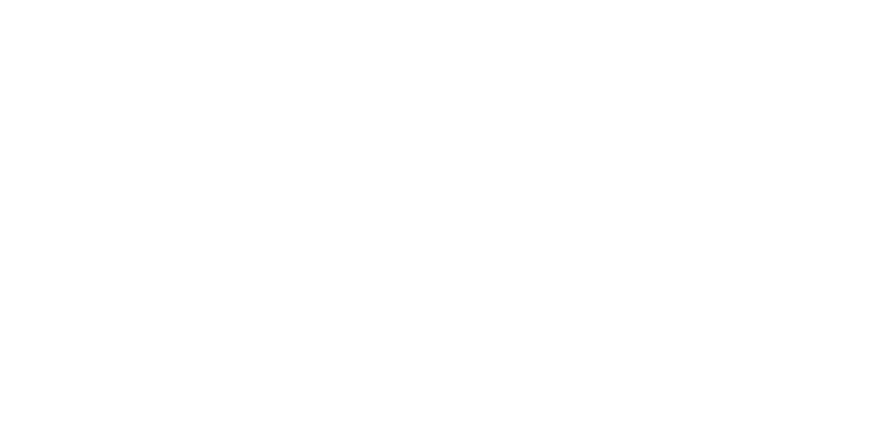
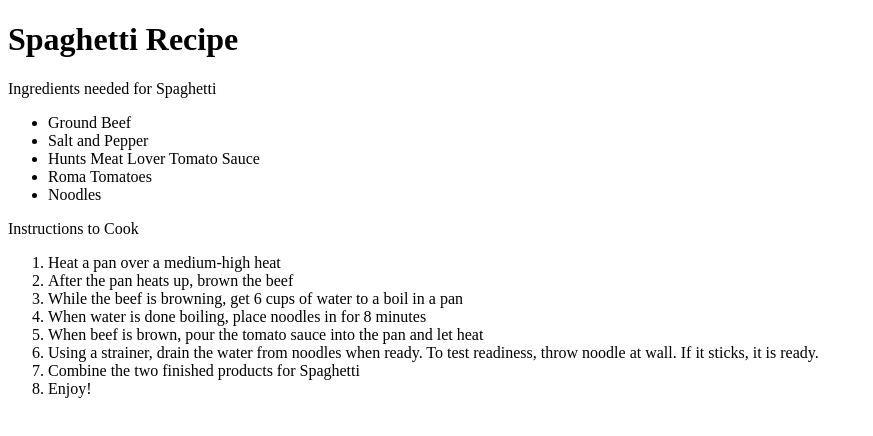
Before and after one commit to Bravegar/Odin-Recipes, a plain HTML site: page recipes/Spaghetti.html in a window 1280 px wide. Shown: the whole page, without its empty margins (0-873 px from the left). Drawn offline with Linux system fonts and the light colour scheme.

Commit message:
Completed review of SpicyMeat.html and Spaghetti.html

```diff
--- a/recipes/Spaghetti.html
+++ b/recipes/Spaghetti.html
@@ -1,12 +1,31 @@
 <!DOCTYPE html>
 <html>
     <head>
-        <title> Spicy Meat Recipes</title>
+        <title>Spaghetti Recipe</title>
         <meta charset="UTF-8">
     </head>
     <body>
+        <h1>Spaghetti Recipe</h1>
+        <p>Ingredients needed for Spaghetti</p>
+        <ul>
+            <li>Ground Beef </li>
+            <li>Salt and Pepper</li>
+            <li>Hunts Meat Lover Tomato Sauce</li>
+            <li>Roma Tomatoes</li>
+            <li>Noodles</li>
+        </ul>
 
-
+        <p>Instructions to Cook</p>
+        <ol>
+            <li>Heat a pan over a medium-high heat</li>
+            <li>After the pan heats up, brown the beef</li>
+            <li>While the beef is browning, get 6 cups of water to a boil in a pan</li>
+            <li>When water is done boiling, place noodles in for 8 minutes </li>
+            <li>When beef is brown, pour the tomato sauce into the pan and let heat</li>
+            <li>Using a strainer, drain the water from noodles when ready. To test readiness, throw noodle at wall. If it sticks, it is ready.</li>
+            <li>Combine the two finished products for Spaghetti</li>
+            <li>Enjoy!</li>
+        </ol>
 
 
     </body>
```
Also changed, not shown: index.html (+9 -3 lines), recipes/ChickenLegs.html (+1 -0 lines), recipes/SpicyMeat.html (+20 -1 lines), chicken-legs.jpg (added), spaghetti.jpg (added), spicy-meat.jpg (added).
